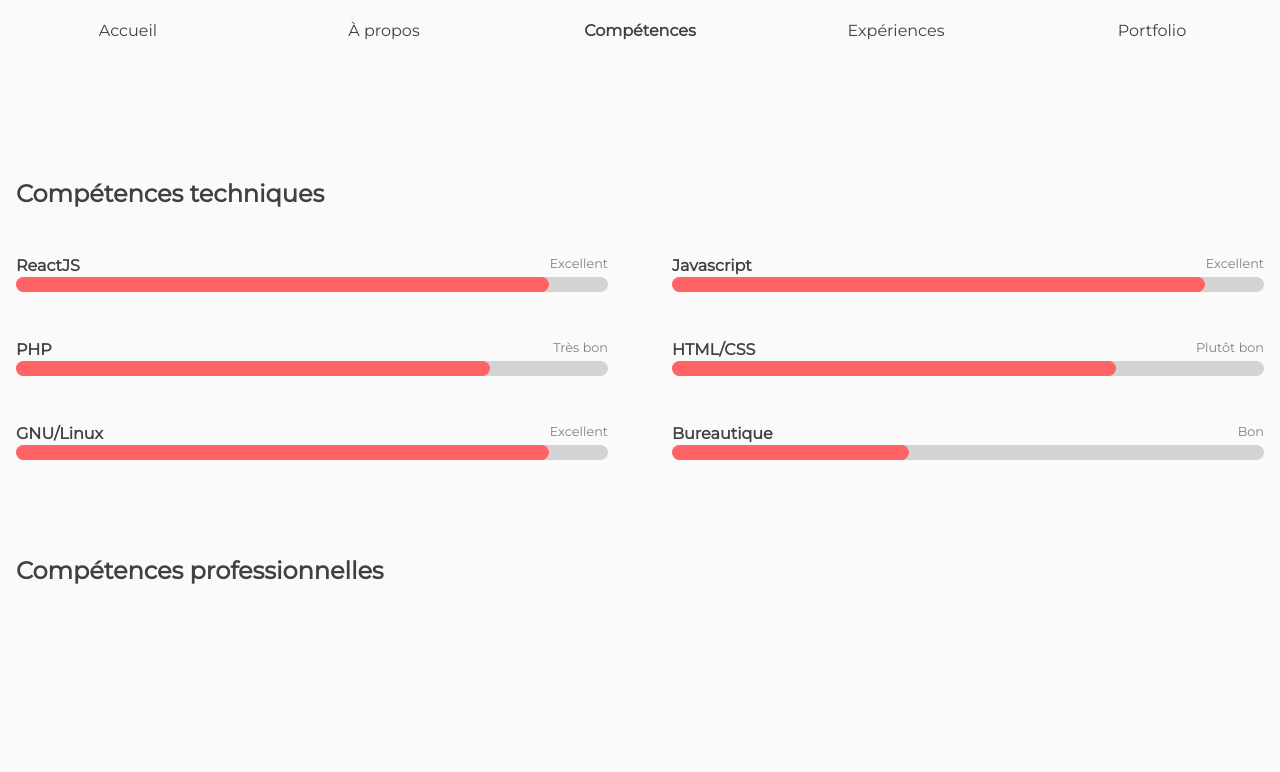
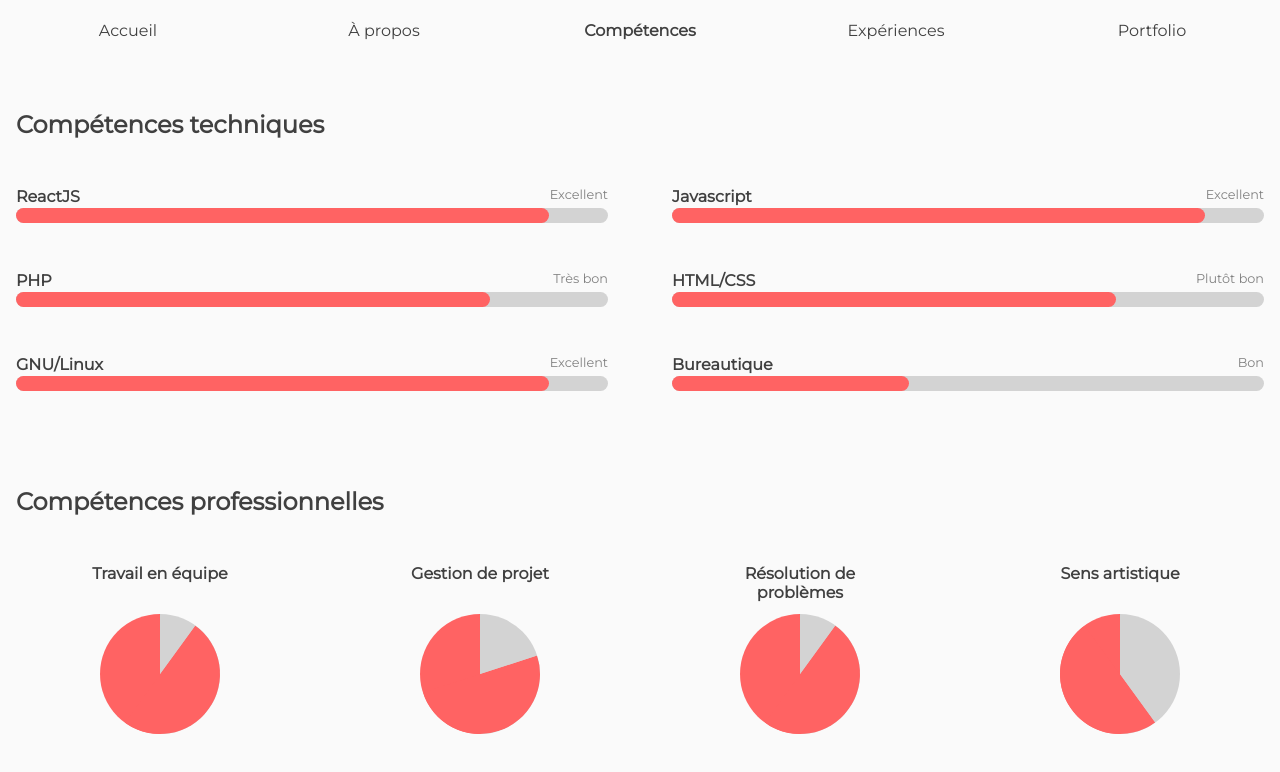
Before and after one commit to sboli/stephenbolivar.com, a React (Create React App) app: page / in a window 1280 px wide. Shown: the top 772 px of the page. Built offline with nearby package versions, Linux system fonts and the light colour scheme.

Commit message:
skills page

```diff
--- /dev/null
+++ b/src/components/Pie.js
@@ -0,0 +1,53 @@
+import React from 'react';
+import styled from 'styled-components';
+import theme from '../theme';
+import { useSpring, animated, config } from 'react-spring';
+
+const Root = styled(animated.div)`
+    width: 160px;
+    padding-top: 1rem;
+    padding-bottom: 1rem;
+`;
+
+const Title = styled.h4`
+    width: 100%;
+    text-align: center;
+    font-weight: bold;
+    min-height: 2.5rem;
+`;
+
+export default function Pie({ title, progress }) {
+    const props = useSpring({
+        to: { transform: `rotate(${1 - progress}turn)` },
+        from: { transform: `rotate(1turn)` },
+        config: config.slow,
+        onFrame: f => console.log(f)
+    });
+    const Progress = styled(animated.div)`
+        margin-left: auto;
+        margin-right: auto;
+        margin-top: 10px;
+        width: 120px;
+        height: 120px;
+        border-radius: 50%;
+        background-color: ${theme.primary};
+        background-image: linear-gradient(to right, transparent 50%, lightgray 0);
+    `;
+    const ProgressPie = styled(Progress)`
+        margin-left: 50%;
+        width: 60px;
+        height: 120px;
+        background-color: ${theme.primary};
+        transform-origin: left;
+        border-radius: 0 100% 100% 0/50%;
+        background-image: linear-gradient(to right, transparent 100%, lightgray 0);
+    `;
+    return (
+        <Root>
+            <Title>{title}</Title>
+            <Progress>
+                <ProgressPie style={props}></ProgressPie>
+            </Progress>
+        </Root>
+    );
+}
--- a/src/components/Skills.js
+++ b/src/components/Skills.js
@@ -1,8 +1,9 @@
 import React from 'react';
 import device from '../mediaqueries';
-import { animated } from 'react-spring';
+import { animated, useTrail, config } from 'react-spring';
 import styled from 'styled-components';
 import ProgressBar from './ProgressBar';
+import Pie from './Pie';
 
 const Root = styled(animated.div)`
     grid-column: 1/2;
@@ -31,10 +32,15 @@ const Technical = styled(animated.div)`
 
 const Professional = styled(animated.div)`
     display: grid;
+    grid-template-columns: 1fr 1fr;
     grid-template-rows: repeat(3, 1fr);
+    justify-items: center;
+    justify-content: center;
+    align-content: center;
+    grid-gap: 2rem;
     @media ${device.tablet} {
-        grid-template-columns: 1fr 1fr;
-        grid-gap: 2rem;
+        grid-template-columns: repeat(4, 1fr);
+        grid-template-rows: repeat(1, 1fr);
     }
 `;
 
@@ -52,7 +58,12 @@ export default function Skills({ style }) {
             </Technical>
 
             <h2 style={{ marginBottom: '2rem', marginTop: '5rem' }}>Compétences professionnelles</h2>
-            <Professional></Professional>
+            <Professional>
+                <Pie title="Travail en  équipe" progress={0.9}></Pie>
+                <Pie title="Gestion  de projet" progress={0.8}></Pie>
+                <Pie title="Résolution de problèmes" progress={0.9}></Pie>
+                <Pie title="Sens artistique" progress={0.6}></Pie>
+            </Professional>
         </Root>
     );
 }
```
